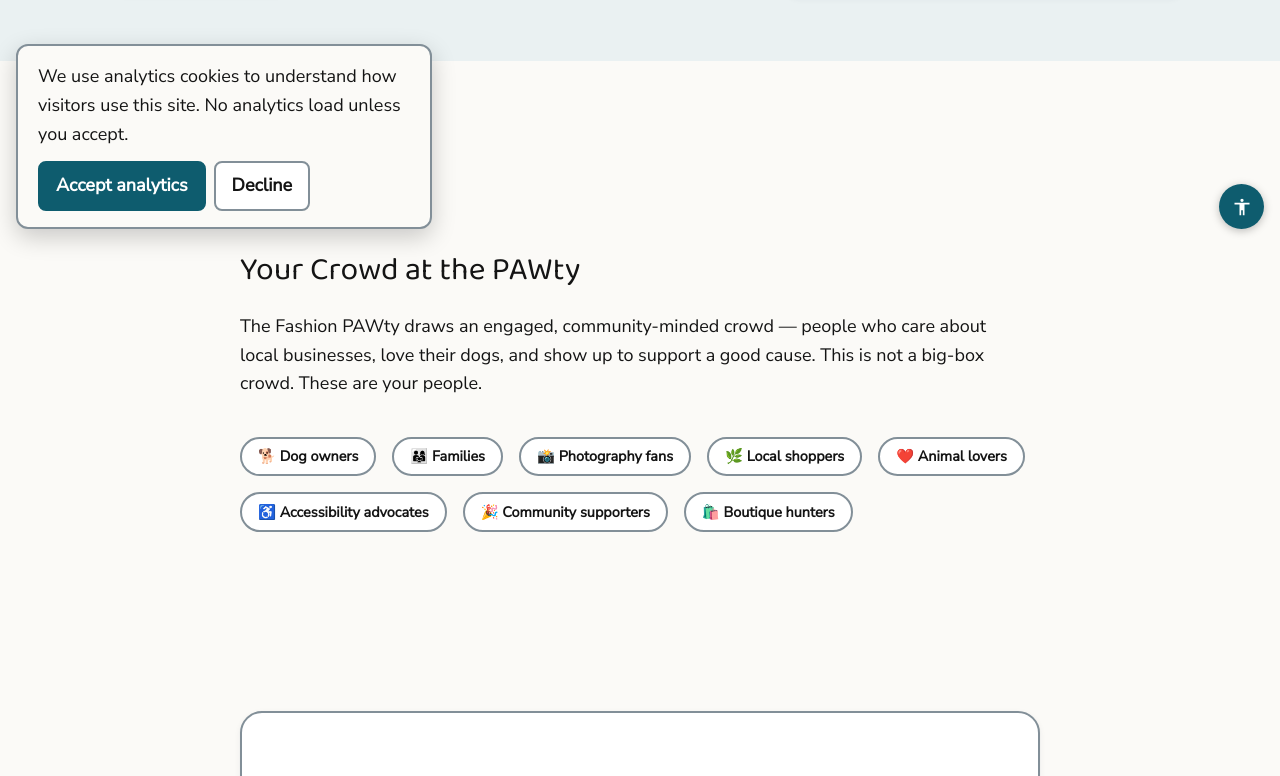
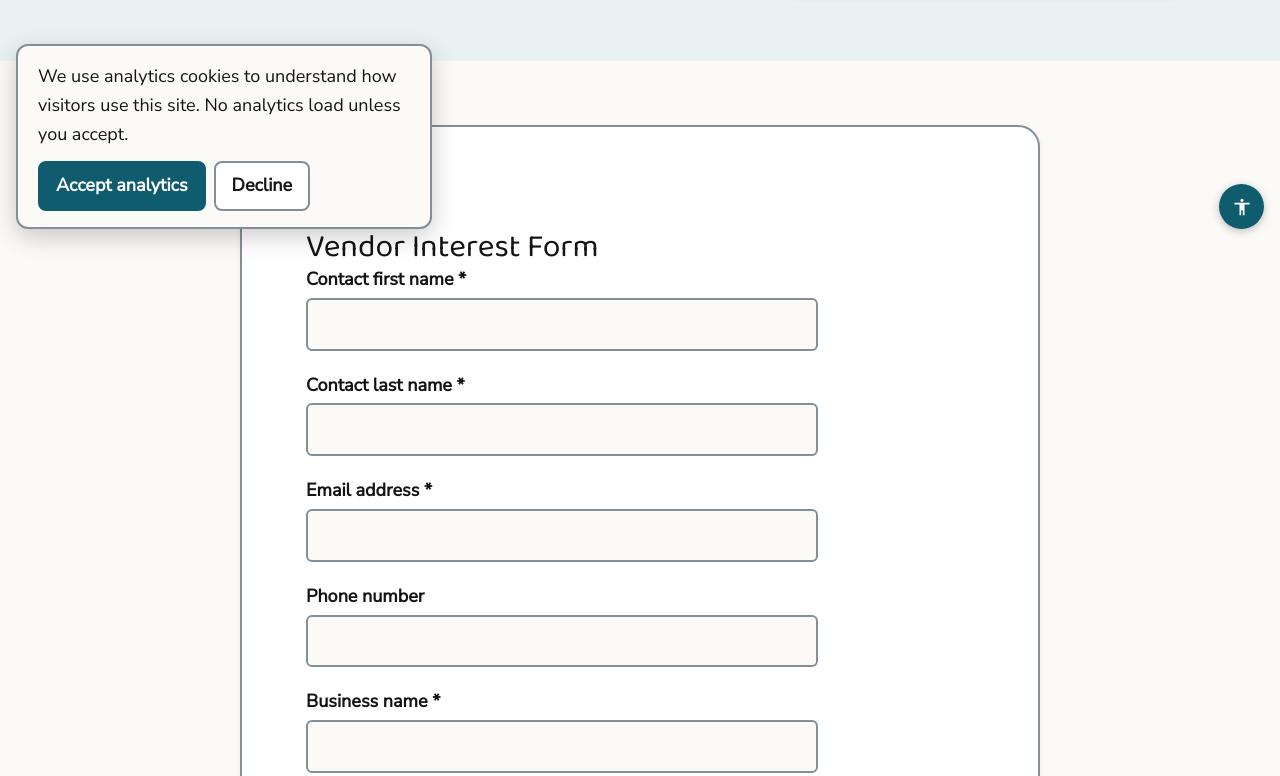
Before and after one commit to eyeSpyOrg/the-fashion-pawty-website, an Astro site: page /vendors in a window 1280 px wide. Shown: the part 555-1331 px from the top of the page. Built offline with nearby package versions, Linux system fonts and the light colour scheme; Astro itself is replaced by a stand-in of ours; a web font is replaced by a local one.

```diff
--- a/src/pages/vendors.astro
+++ b/src/pages/vendors.astro
@@ -7,11 +7,6 @@
 import HubSpotForm from '../components/HubSpotForm.astro';
 import { SITE } from '../config/site.js';
 
-const audienceTags = [
-  '🐕 Dog owners', '👨‍👩‍👧 Families', '📸 Photography fans', '🌿 Local shoppers',
-  '❤️ Animal lovers', '♿ Accessibility advocates', '🎉 Community supporters',
-  '🛍️ Boutique hunters',
-];
 ---
 
 <BaseLayout
@@ -54,24 +49,8 @@
     </div>
   </section>
 
-  <!-- ══ AUDIENCE ══ -->
-  <section class="band" aria-labelledby="audience-h">
-    <div class="container container--narrow">
-      <p class="eyebrow">Who You'll Reach</p>
-      <h2 id="audience-h">Your Crowd at the PAWty</h2>
-      <p class="prose">
-        The Fashion PAWty draws an engaged, community-minded crowd — people who
-        care about local businesses, love their dogs, and show up to support a
-        good cause. This is not a big-box crowd. These are your people.
-      </p>
-      <ul class="audience-tags" aria-label="Audience types at The Fashion PAWty">
-        {audienceTags.map((tag) => <li>{tag}</li>)}
-      </ul>
-    </div>
-  </section>
-
   <!-- ══ FORM ══ -->
-  <section class="band" aria-labelledby="vendor-form">
+  <section class="band band--tight" aria-labelledby="vendor-form">
     <div class="container container--narrow">
       <div class="form-wrap">
         <p class="eyebrow">Apply</p>
@@ -121,24 +100,6 @@
   }
   .glance-value { font-weight: 600; font-size: var(--step-0); }
 
-  /* Audience tags */
-  .audience-tags {
-    display: flex;
-    flex-wrap: wrap;
-    gap: var(--space-xs);
-    list-style: none;
-    margin: var(--space-m) 0 0;
-    padding: 0;
-  }
-  .audience-tags li {
-    background: var(--color-surface);
-    border: 2px solid var(--color-border);
-    border-radius: 50px;
-    padding: 0.4rem 1rem;
-    font-weight: 600;
-    font-size: 0.9rem;
-  }
-
   /* Form panel */
   .form-wrap {
     background: var(--color-surface);
```
Also changed, not shown: public/images/vendors/The Fashion PAWty - Vendor Area.jpeg (added), public/images/vendors/The Fashion PAWty - Vendors Back View.jpeg (added), public/images/vendors/The Fashion PAWty - Vendors Patio View.jpeg (added), 1 other file.
